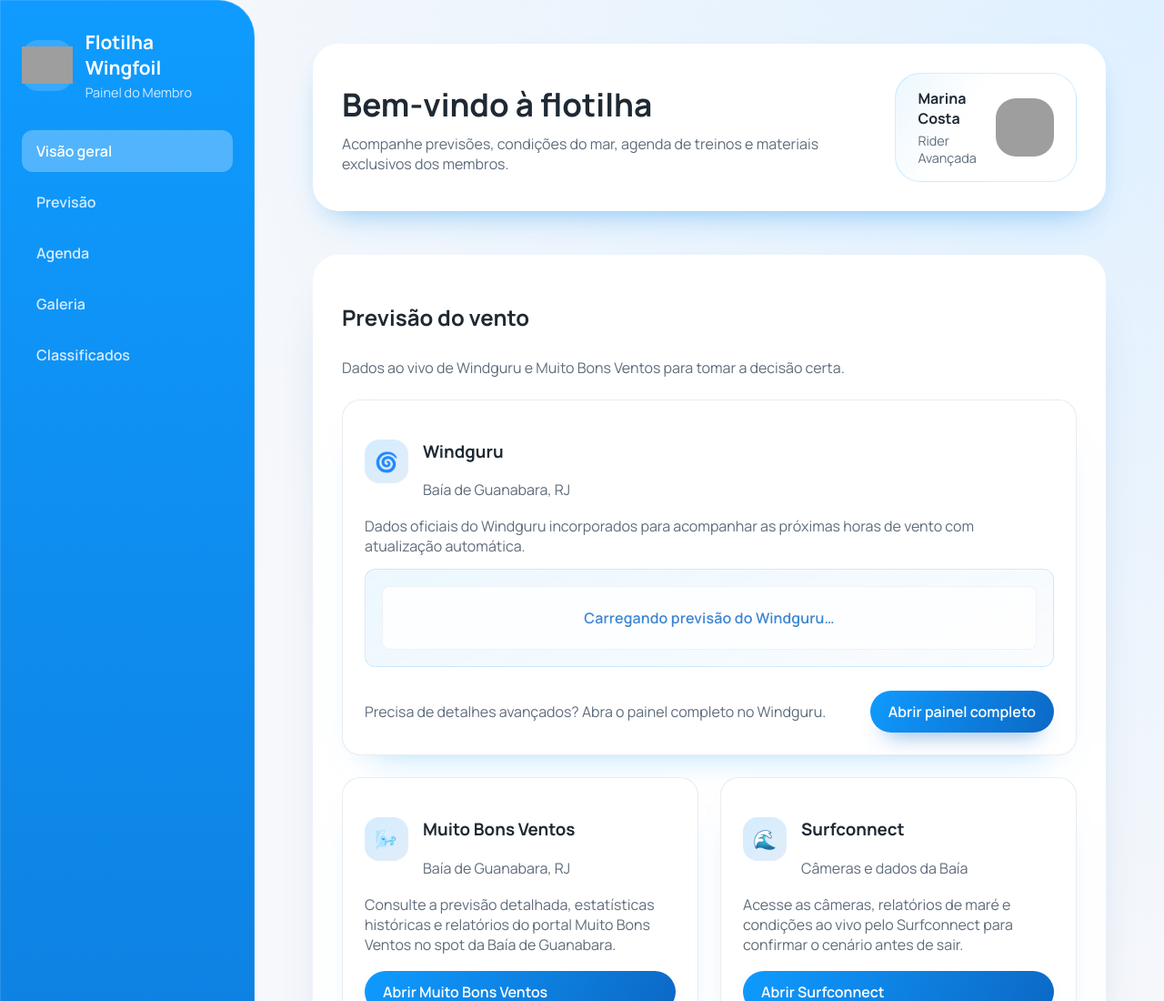
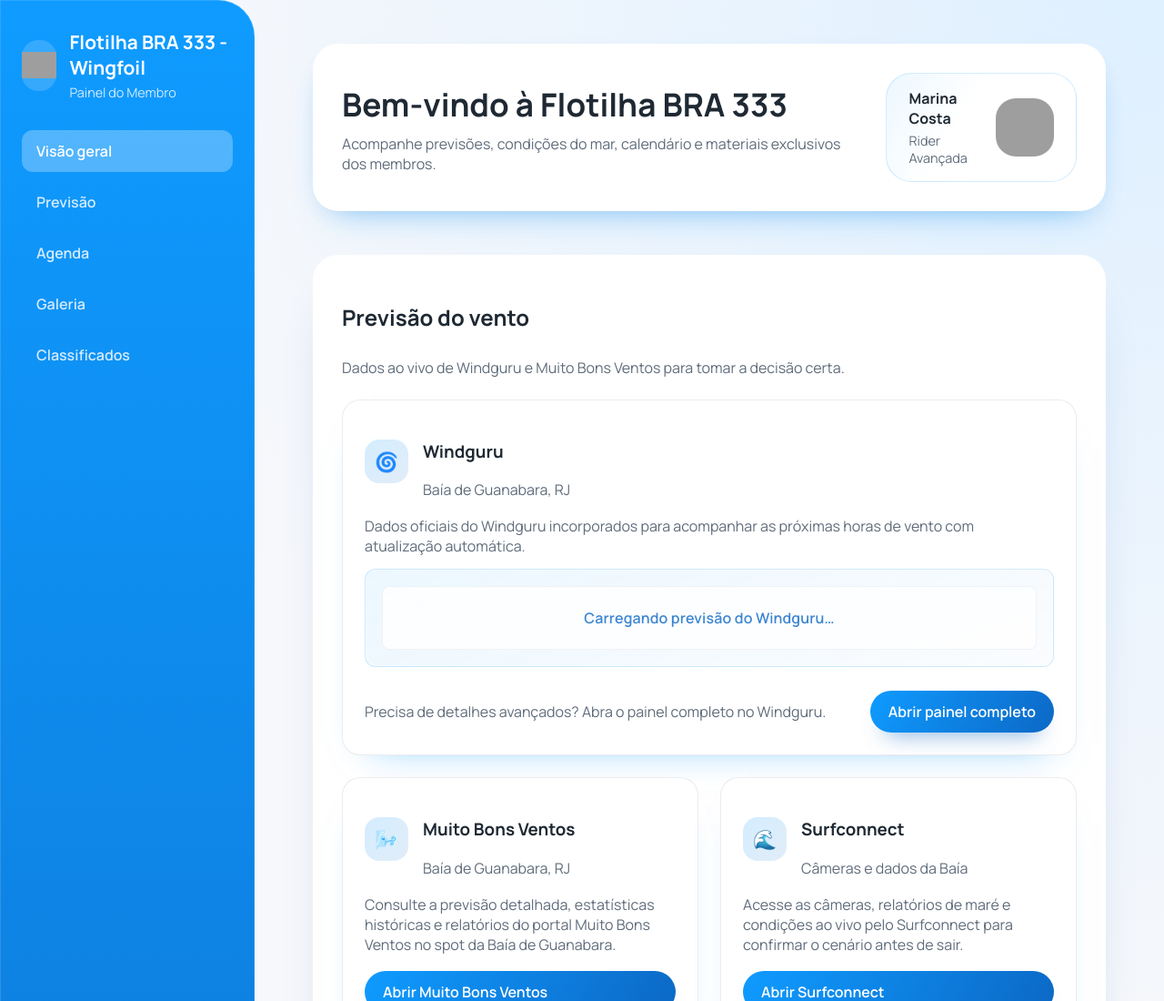
Before and after one commit to Eduardo-Couto/bra333, a plain HTML site: page index.html in a window 1280 px wide. Shown: the top 1100 px of the page at 91% size. Drawn offline with Linux system fonts and the light colour scheme; grey boxes are pictures that could not be loaded; a script that the page names is missing.

Commit message:
Update index.html

```diff
--- a/index.html
+++ b/index.html
@@ -29,7 +29,7 @@
             />
           </div>
           <div>
-            <p class="brand__title">Flotilha Wingfoil</p>
+            <p class="brand__title">Flotilha BRA 333 - Wingfoil</p>
             <p class="brand__subtitle">Painel do Membro</p>
           </div>
         </div>
@@ -50,9 +50,9 @@
       <main class="content" id="dashboard">
         <header class="content__header">
           <div>
-            <h1>Bem-vindo à flotilha</h1>
+            <h1>Bem-vindo à Flotilha BRA 333</h1>
             <p class="text--muted">
-              Acompanhe previsões, condições do mar, agenda de treinos e
+              Acompanhe previsões, condições do mar, calendário e
               materiais exclusivos dos membros.
             </p>
           </div>
```
